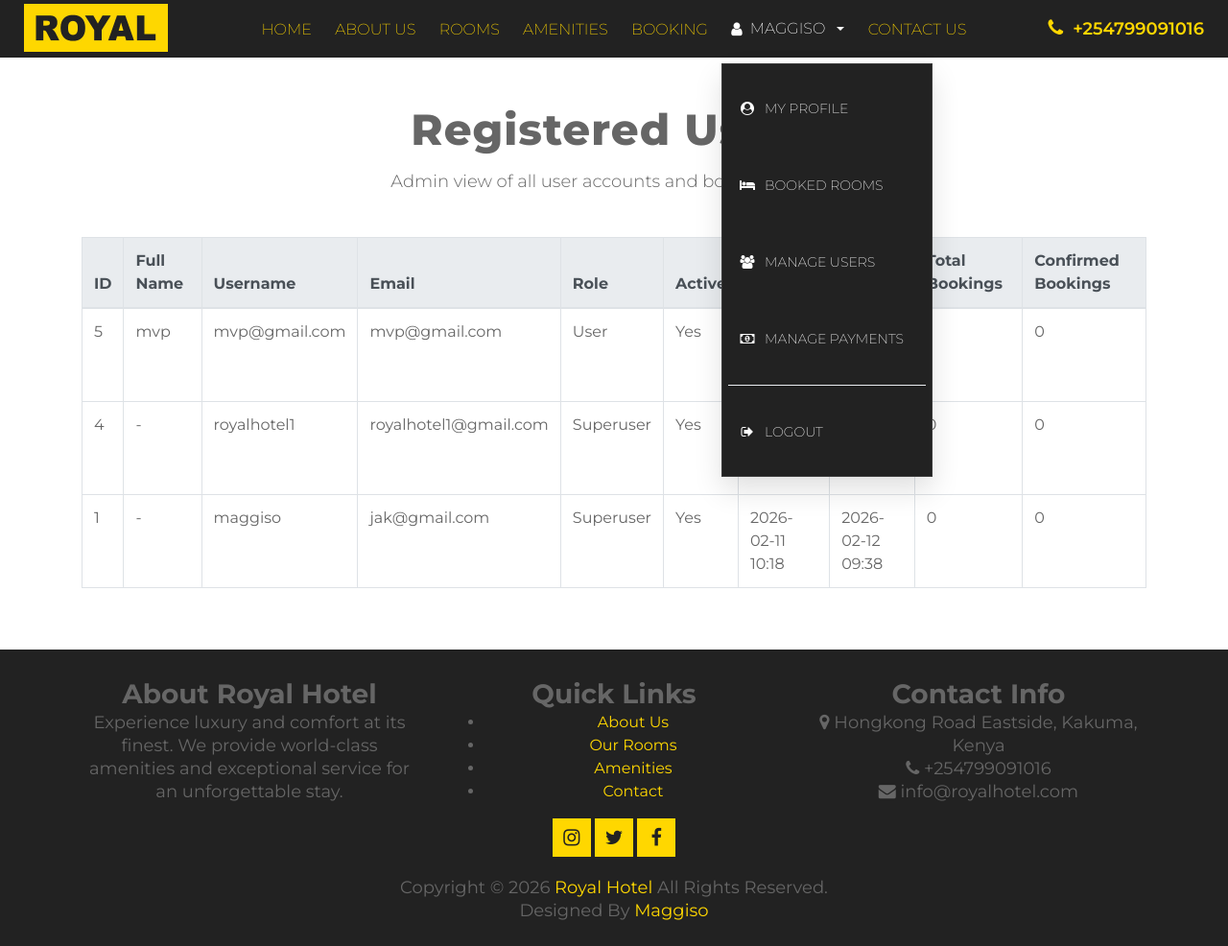
After one commit to chanmiabek/Royal-Hotel, a Django app: page /admin-users/ in a window 1280 px wide, after a click on "MAGGISO". The commit adds this page. Shown: the whole page at 96% size. Run offline with Django 5.2, Linux system fonts and the light colour scheme; a user stored in the database is signed in; data comes from the database, SQL or seed files in the repository; both versions use the stored data as it was after the commit; some libraries are stand-ins or nearby versions.

Commit message:
update files

```diff
--- a/booking/models.py
+++ b/booking/models.py
@@ -16,7 +16,7 @@ class Room(models.Model):
     price = models.DecimalField(max_digits=10, decimal_places=2)
     size = models.IntegerField(help_text="Size in sq ft")
     beds = models.CharField(max_length=50, help_text="e.g. 2 Single(s)")
-    image = models.ImageField(upload_to='rooms/', blank=True, null=True)
+    image = models.ImageField(upload_to='room/', blank=True, null=True)
     available = models.BooleanField(default=True)
     capacity = models.IntegerField(default=2, help_text="Max guests")
 
@@ -71,6 +71,7 @@ class Payment(models.Model):
         ('SUCCEEDED', 'Succeeded'),
         ('FAILED', 'Failed'),
         ('CANCELLED', 'Cancelled'),
+        ('REFUNDED', 'Refunded'),
     )
 
     booking = models.ForeignKey(Booking, on_delete=models.CASCADE, related_name='payments')
--- a/booking/urls.py
+++ b/booking/urls.py
@@ -37,6 +37,11 @@ urlpatterns = [
     path('login/', views.login_view, name='login'),
     path('register/', views.register_view, name='register'),
     path('logout/', views.logout_view, name='logout'),
+    path('profile/', views.profile_view, name='profile'),
+    path('my-bookings/', views.my_bookings_view, name='my_bookings'),
+    path('admin-users/', views.admin_users_view, name='admin_users'),
+    path('admin-payments/', views.admin_payments_view, name='admin_payments'),
+    path('admin-booked-rooms/', views.admin_booked_rooms_view, name='admin_booked_rooms'),
 
     # Contact
     path('contact/', views.contact, name='contact'),
--- a/booking/views.py
+++ b/booking/views.py
@@ -6,6 +6,8 @@ from django.conf import settings
 from django.http import JsonResponse, HttpResponseBadRequest, HttpResponse
 from django.urls import reverse
 from django.views.decorators.csrf import csrf_exempt
+from django.contrib.auth.decorators import login_required
+from django.db.models import Exists, OuterRef, Count, Q
 from decimal import Decimal, InvalidOperation
 import json
 import io
@@ -18,15 +20,36 @@ try:
 except Exception:
     requests = None
 
+
+def _with_booking_status(queryset):
+    today = datetime.today().date()
+    confirmed_bookings = Booking.objects.filter(
+        room=OuterRef('pk'),
+        status='CONFIRMED',
+        check_out__gt=today,
+    )
+    return queryset.annotate(is_booked=Exists(confirmed_bookings))
+
+
+def _mark_completed_bookings():
+    today = datetime.today().date()
+    Booking.objects.filter(
+        status='CONFIRMED',
+        check_out__lte=today,
+    ).update(status='COMPLETED')
+
+
 # Home page view
 def home(request):
+    _mark_completed_bookings()
     # Get featured rooms for homepage
-    featured_rooms = Room.objects.all()[:3]
+    featured_rooms = _with_booking_status(Room.objects.all())[:3]
     return render(request, 'home.html', {'featured_rooms': featured_rooms})
 
 # Room listing view
 def room_list(request):
-    rooms = Room.objects.filter(available=True)
+    _mark_completed_bookings()
+    rooms = _with_booking_status(Room.objects.filter(available=True))
     date_in = request.GET.get('check_in')
     date_out = request.GET.get('check_out')
     check_in = None
@@ -40,7 +63,7 @@ def room_list(request):
                 messages.error(request, "Check-out date must be after check-in date.")
             else:
                 rooms = rooms.exclude(
-                    booking__status__in=['PENDING', 'CONFIRMED'],
+                    booking__status='CONFIRMED',
                     booking__check_in__lt=check_out,
                     booking__check_out__gt=check_in,
                 )
@@ -55,12 +78,14 @@ def room_list(request):
 
 # Room detail view
 def room_detail(request, room_id):
-    room = get_object_or_404(Room, id=room_id)
+    _mark_completed_bookings()
+    room = get_object_or_404(_with_booking_status(Room.objects.all()), id=room_id)
     return render(request, 'room_detail.html', {'room': room})
 
 #Index view (alternative to room_list)
 def index(request):
-    rooms = Room.objects.all()
+    _mark_completed_bookings()
+    rooms = _with_booking_status(Room.objects.all())
     return render(request, 'room.html', {'rooms': rooms})
 
 # Static pages
@@ -96,7 +121,7 @@ def contact(request):
 def _room_is_available(room, check_in, check_out):
     return not Booking.objects.filter(
         room=room,
-        status__in=['PENDING', 'CONFIRMED'],
+        status='CONFIRMED',
         check_in__lt=check_out,
         check_out__gt=check_in,
     ).exists()
@@ -137,6 +162,7 @@ def _send_receipt_email(request, booking):
         pass
 
 def booking_view(request):
+    _mark_completed_bookings()
     if request.method == "POST":
         # Get form data
         fname = request.POST.get('fname')
@@ -696,6 +722,89 @@ def logout_view(request):
     messages.success(request, "You have been logged out successfully.")
     return redirect('index')
 
+
+@login_required(login_url='login')
+def profile_view(request):
+    return render(request, 'profile.html')
+
+
+@login_required(login_url='login')
+def my_bookings_view(request):
+    _mark_completed_bookings()
+    bookings = Booking.objects.filter(user=request.user).select_related('room').order_by('-created_at')
+    return render(request, 'my_bookings.html', {'bookings': bookings})
+
+
+@login_required(login_url='login')
+def admin_users_view(request):
+    if not (request.user.is_staff or request.user.is_superuser):
+        messages.error(request, "You do not have permission to view this page.")
+        return redirect('index')
+
+    users = User.objects.all().annotate(
+        total_bookings=Count('booking', distinct=True),
+        confirmed_bookings=Count('booking', filter=Q(booking__status='CONFIRMED'), distinct=True),
+    ).order_by('-date_joined')
+    return render(request, 'admin_users.html', {'users': users})
+
+
+@login_required(login_url='login')
+def admin_payments_view(request):
+    if not (request.user.is_staff or request.user.is_superuser):
+        messages.error(request, "You do not have permission to view this page.")
+        return redirect('index')
+
+    if request.method == "POST":
+        payment_id = request.POST.get('payment_id')
+        new_status = request.POST.get('status')
+        valid_statuses = {code for code, _ in Payment.STATUSES}
+
+        payment = get_object_or_404(Payment, id=payment_id)
+        if new_status not in valid_statuses:
+            messages.error(request, "Invalid payment status selected.")
+            return redirect('admin_payments')
+
+        payment.status = new_status
+        payment.save(update_fields=['status', 'updated_at'])
+
+        if new_status == 'SUCCEEDED' and payment.booking.status == 'PENDING':
+            payment.booking.status = 'CONFIRMED'
+            payment.booking.save(update_fields=['status', 'updated_at'])
+        elif new_status in ['CANCELLED', 'REFUNDED'] and payment.booking.status in ['PENDING', 'CONFIRMED']:
+            payment.booking.status = 'CANCELLED'
+            payment.booking.save(update_fields=['status', 'updated_at'])
+
+        messages.success(request, f"Payment #{payment.id} updated to {new_status}.")
+        return redirect('admin_payments')
+
+    payments = Payment.objects.select_related('booking', 'booking__room').order_by('-created_at')
+    status_filter = request.GET.get('status')
+    if status_filter:
+        payments = payments.filter(status=status_filter)
+
+    context = {
+        'payments': payments,
+        'statuses': Payment.STATUSES,
+        'selected_status': status_filter or '',
+    }
+    return render(request, 'admin_payments.html', context)
+
+
+@login_required(login_url='login')
+def admin_booked_rooms_view(request):
+    if not (request.user.is_staff or request.user.is_superuser):
+        messages.error(request, "You do not have permission to view this page.")
+        return redirect('index')
+
+    _mark_completed_bookings()
+    today = datetime.today().date()
+    bookings = Booking.objects.filter(
+        status='CONFIRMED',
+        check_out__gt=today,
+    ).select_related('room', 'user').order_by('check_in', 'room__title')
+
+    return render(request, 'admin_booked_rooms.html', {'bookings': bookings})
+
 # Room view (legacy, redirect to room_list)
 def room(request):
     return redirect('room_list')
--- a/room_booking/settings.py
+++ b/room_booking/settings.py
@@ -134,8 +134,8 @@ def _database_config_from_url(database_url):
     parsed = urlparse(database_url)
     if parsed.scheme not in ('postgres', 'postgresql'):
         return {
-            'ENGINE': 'django.db.backends.sqlite3',
-            'NAME': BASE_DIR / 'db.sqlite3',
+            'ENGINE': 'django.db.backends.postgresql',
+            'NAME': BASE_DIR / 'db.postgresql',
         }
 
     query = parse_qs(parsed.query)
--- /dev/null
+++ b/templates/admin_users.html
@@ -0,0 +1,66 @@
+{% extends 'base.html' %}
+{% block content %}
+<div class="container py-5">
+    <div class="section-header">
+        <h2>Registered Users</h2>
+        <p>Admin view of all user accounts and booking details.</p>
+    </div>
+
+    <div class="row">
+        <div class="col-12">
+            <div class="table-responsive">
+                <table class="table table-bordered table-hover bg-white">
+                    <thead class="thead-light">
+                        <tr>
+                            <th>ID</th>
+                            <th>Full Name</th>
+                            <th>Username</th>
+                            <th>Email</th>
+                            <th>Role</th>
+                            <th>Active</th>
+                            <th>Date Joined</th>
+                            <th>Last Login</th>
+                            <th>Total Bookings</th>
+                            <th>Confirmed Bookings</th>
+                        </tr>
+                    </thead>
+                    <tbody>
+                        {% for account in users %}
+                        <tr>
+                            <td>{{ account.id }}</td>
+                            <td>{{ account.first_name|default:"-" }} {{ account.last_name|default:"" }}</td>
+                            <td>{{ account.username }}</td>
+                            <td>{{ account.email|default:"-" }}</td>
+                            <td>
+                                {% if account.is_superuser %}
+                                    Superuser
+                                {% elif account.is_staff %}
+                                    Staff
+                                {% else %}
+                                    User
+                                {% endif %}
+                            </td>
+                            <td>
+                                {% if account.is_active %}
+                                    Yes
+                                {% else %}
+                                    No
+                                {% endif %}
+                            </td>
+                            <td>{{ account.date_joined|date:"Y-m-d H:i" }}</td>
+                            <td>{{ account.last_login|date:"Y-m-d H:i"|default:"Never" }}</td>
+                            <td>{{ account.total_bookings }}</td>
+                            <td>{{ account.confirmed_bookings }}</td>
+                        </tr>
+                        {% empty %}
+                        <tr>
+                            <td colspan="10" class="text-center py-4">No user accounts found.</td>
+                        </tr>
+                        {% endfor %}
+                    </tbody>
+                </table>
+            </div>
+        </div>
+    </div>
+</div>
+{% endblock %}
--- a/templates/base.html
+++ b/templates/base.html
@@ -26,6 +26,78 @@
     <!-- Main Stylesheet File -->
     <link href="{% static 'css/hover-style.css' %}" rel="stylesheet">
     <link href="{% static 'css/style.css' %}" rel="stylesheet">
+    <style>
+        .top-menu .dropdown .dropdown-toggle {
+            display: inline-flex;
+            align-items: center;
+            gap: 8px;
+            padding: 0 10px;
+            line-height: 60px;
+            border: none;
+            border-radius: 0;
+            background: transparent;
+            color: #FFD700;
+            transition: all .2s ease;
+        }
+        .top-menu .dropdown .dropdown-toggle:hover,
+        .top-menu .dropdown.show .dropdown-toggle {
+            color: #ffffff;
+            box-shadow: none;
+        }
+        .top-menu .dropdown {
+            position: relative;
+        }
+        .top-menu .dropdown-menu {
+            min-width: 220px;
+            position: absolute;
+            top: calc(100% + 8px);
+            right: 0;
+            left: auto;
+            display: block;
+            opacity: 0;
+            visibility: hidden;
+            transform: translateY(8px);
+            z-index: 2000;
+            background: #222222;
+            border: 1px solid #3a3a3a;
+            border-radius: 0;
+            box-shadow: 0 14px 28px rgba(0, 0, 0, .12);
+            padding: 6px;
+            margin-top: 6px;
+            transition: opacity .2s ease, transform .2s ease, visibility .2s ease;
+        }
+        .top-menu .dropdown.show .dropdown-menu,
+        .top-menu .dropdown:hover .dropdown-menu {
+            opacity: 1;
+            visibility: visible;
+            transform: translateY(0);
+        }
+        .top-menu .dropdown-item {
+            display: flex;
+            align-items: center;
+            gap: 10px;
+            border-radius: 0;
+            padding: 10px 12px;
+            font-size: 14px;
+            color: #FFD700;
+            transition: all .2s ease;
+        }
+        .top-menu .dropdown-item i {
+            width: 16px;
+            text-align: center;
+        }
+        .top-menu .dropdown-item:hover {
+            background: #FFD700;
+            color: #222222;
+        }
+        @media (max-width: 991px) {
+            .top-menu .dropdown-menu {
+                right: auto;
+                left: 0;
+                min-width: 200px;
+            }
+        }
+    </style>
 
     {% block extra_css %}{% endblock %}
 </head>
@@ -56,17 +128,29 @@
                     <a href="{% url 'booking' %}">Booking</a>
                 </li>
                 {% if user.is_authenticated %}
-                <li class="nav-item dropdown">
+                <li class="nav-item dropdown {% if request.resolver_match.url_name == 'profile' or request.resolver_match.url_name == 'my_bookings' or request.resolver_match.url_name == 'admin_users' or request.resolver_match.url_name == 'admin_payments' or request.resolver_match.url_name == 'admin_booked_rooms' %}active{% endif %}">
                     <a class="nav-link dropdown-toggle" href="#" id="userDropdown" role="button" data-toggle="dropdown" aria-haspopup="true" aria-expanded="false">
                         <i class="fa fa-user"></i> {{ user.first_name|default:user.username }}
                     </a>
                     <div class="dropdown-menu" aria-labelledby="userDropdown">
-                        <a class="dropdown-item" href="#">
+                        <a class="dropdown-item" href="{% url 'profile' %}">
                             <i class="fa fa-user-circle"></i> My Profile
                         </a>
-                        <a class="dropdown-item" href="#">
+                        {% if user.is_staff or user.is_superuser %}
+                        <a class="dropdown-item" href="{% url 'admin_booked_rooms' %}">
+                            <i class="fa fa-bed"></i> Booked Rooms
+                        </a>
+                        <a class="dropdown-item" href="{% url 'admin_users' %}">
+                            <i class="fa fa-users"></i> Manage Users
+                        </a>
+                        <a class="dropdown-item" href="{% url 'admin_payments' %}">
+                            <i class="fa fa-money"></i> Manage Payments
+                        </a>
+                        {% else %}
+                        <a class="dropdown-item" href="{% url 'my_bookings' %}">
                             <i class="fa fa-calendar-check-o"></i> My Bookings
                         </a>
+                        {% endif %}
                         <div class="dropdown-divider"></div>
                         <a class="dropdown-item" href="{% url 'logout' %}">
                             <i class="fa fa-sign-out"></i> Logout
```
Also changed, not shown: booking/admin.py (+46 -2 lines), templates/admin_booked_rooms.html (added, +50 -0 lines), templates/admin_payments.html (added, +80 -0 lines), templates/home.html (+17 -0 lines), templates/my_bookings.html (added, +59 -0 lines), templates/profile.html (added, +24 -0 lines), templates/room.html (+16 -0 lines), templates/room_detail.html (+8 -0 lines), booking/migrations/0003_alter_room_image_upload_path.py (added), booking/migrations/0004_alter_payment_status.py (added), db.sqlite3, media/rooms/WhatsApp_Image_2026-02-13_at_23.41.17.jpeg (deleted), rooms/240_F_376482711_UIlrotiYOGZ7GO99979PGefGPYTOHihb.jpg (deleted), 1 other file.
